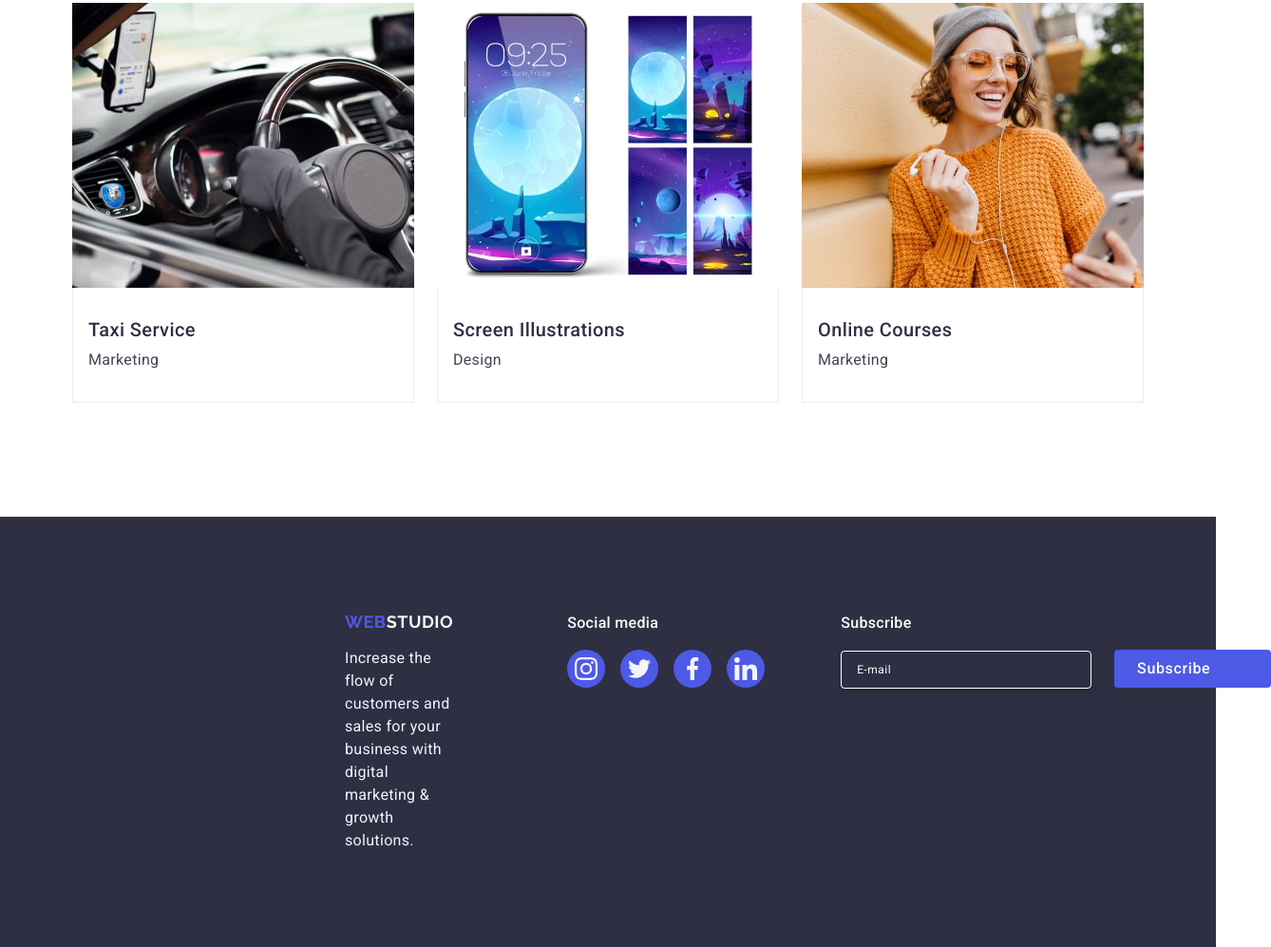
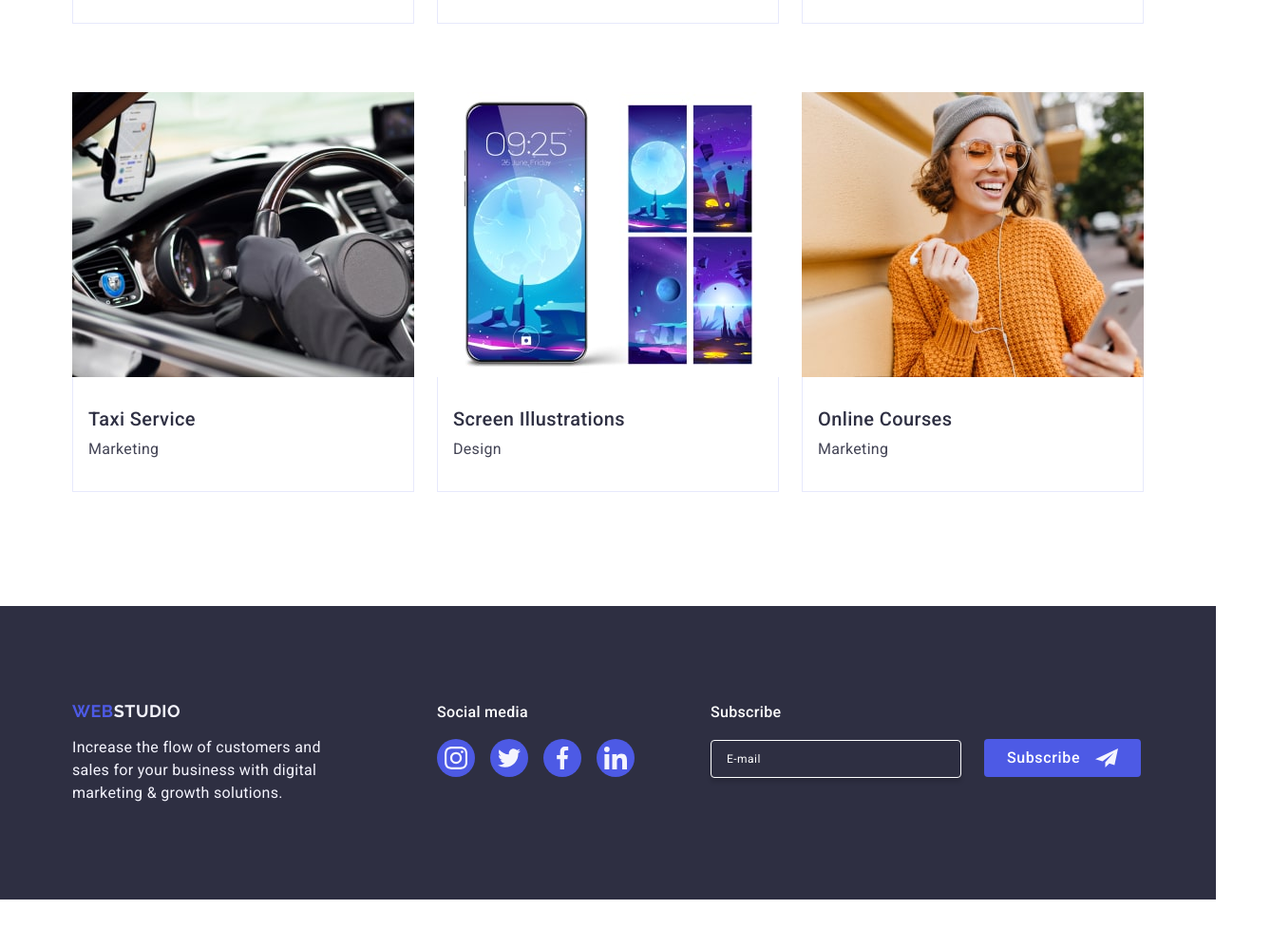
Before and after one commit to IamKseniia/goit-markup-hw-06, a plain HTML site: page index.html in a window 1280 px wide. Shown: the part 2545-3542 px from the top of the page at 95% size, 1338 px wide, since content can reach past the window. After the commit the page ends 3492 px from the top, so only its background shows below. Drawn offline with nearby package versions, Linux system fonts and the light colour scheme.

Commit message:
fixed bag

```diff
--- a/css/styles.css
+++ b/css/styles.css
@@ -667,6 +667,7 @@ img {
 
   .team .container {
     padding: 0 15px;
+    width: 1158px;
   }
 
   .team-item {
@@ -895,10 +896,17 @@ img {
   background-color: #4d5ae5;
   border-radius: 4px;
   border: none;
+  transition: transform 250ms cubic-bezier(0.4, 0, 0.2, 1);
 }
 
 .subscribe-icon {
   margin-left: 16px;
+  fill: #f4f4fd;
+}
+
+.footer-button:hover,
+.footer-button:focus {
+  background-color: #404bbf;
 }
 
 @media screen and (min-width: 768px) {
@@ -944,6 +952,7 @@ img {
   .footer-container {
     flex-wrap: nowrap;
     padding: 0 15px;
+    width: 1158px;
   }
 
   .footer-container-logo {
--- a/index.html
+++ b/index.html
@@ -668,7 +668,7 @@
             <button type="submit" class="footer-button">
               Subscribe
               <svg class="subscribe-icon" width="24" height="24">
-                <use href="./images/icons.svg#icon-subscribe"></use>
+                <use href="./images/icons.svg#icon-subsribe"></use>
               </svg>
             </button>
           </form>
```
Also changed, not shown: css/styles-old.css (added).
